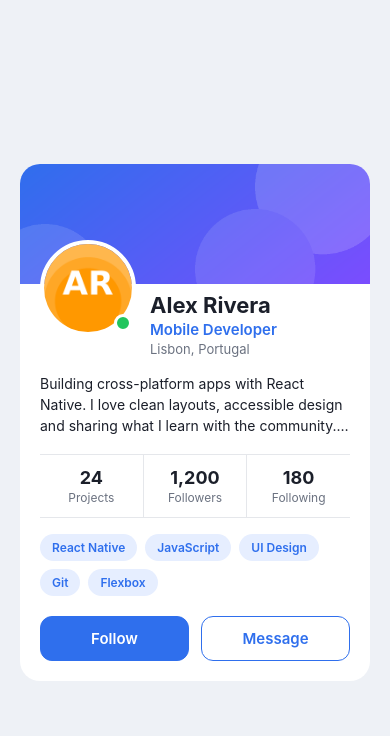
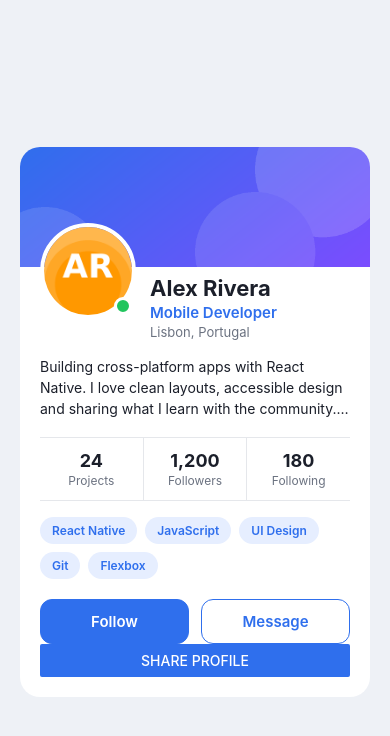
Before and after one commit to EstefaniaSarb/RN-interactiveProfileCard, a React Native app: screen / in a window 390 px wide. Shown: the top 736 px of the page. Built offline with nearby package versions, Linux system fonts and the light colour scheme.

Commit message:
Step 1: Events: onPress with Pressable and Button

```diff
--- a/App.js
+++ b/App.js
@@ -1,7 +1,7 @@
 // TASK 2 — Interactive Profile Card (starter)
 // Start point: the solution of Task 1 + the new data. Follow the steps in README.md.
 // TODO: add the imports you need in each step (Pressable, Button, Alert, TextInput, useState...)
-import { View, Text, Image, ScrollView, StyleSheet, Platform } from 'react-native';
+import { View, Text, Image, ScrollView, StyleSheet, Platform, Pressable, Button, Alert} from 'react-native';
 
 const COLORS = {
   background: '#EEF1F6',
@@ -28,6 +28,19 @@ function formatCount(n) {
 }
 
 export default function App() {
+
+  const handleFollowPress = () => {
+    Alert.alert('Follow button pressed');
+  };
+
+  const handleMessagePress = () => {
+    Alert.alert('Message button pressed');
+  };
+
+  const handleSharePress = () => {
+    Alert.alert('Share button pressed');
+  };
+
   // STEP 3: followers must grow by 1 while you are following
   const followers = BASE_FOLLOWERS;
   const stats = [
@@ -97,12 +110,20 @@ export default function App() {
                 STEP 2: give them visual feedback with the style function (pressed).
                 STEP 3: make the Follow button toggle between 'Follow' and 'Following'. */}
           <View style={styles.actions}>
-            <View style={[styles.button, styles.buttonPrimary]}>
+            <Pressable onPress={handleFollowPress} style={[styles.button, styles.buttonPrimary]}>
               <Text style={[styles.buttonText, styles.buttonTextPrimary]}>Follow</Text>
-            </View>
-            <View style={styles.button}>
+            </Pressable>
+            <Pressable onPress={handleMessagePress} style={styles.button}>
               <Text style={styles.buttonText}>Message</Text>
-            </View>
+            </Pressable>
+          </View>
+
+          <View style={styles.shareWrapper}>
+            <Button
+              title="Share profile"
+              color={COLORS.primary}
+              onPress={handleSharePress}
+            />
           </View>
 
           {/* TODO STEP 4: when 'Message' is pressed, show a composer here (TextInput + counter + Send) */}
```
